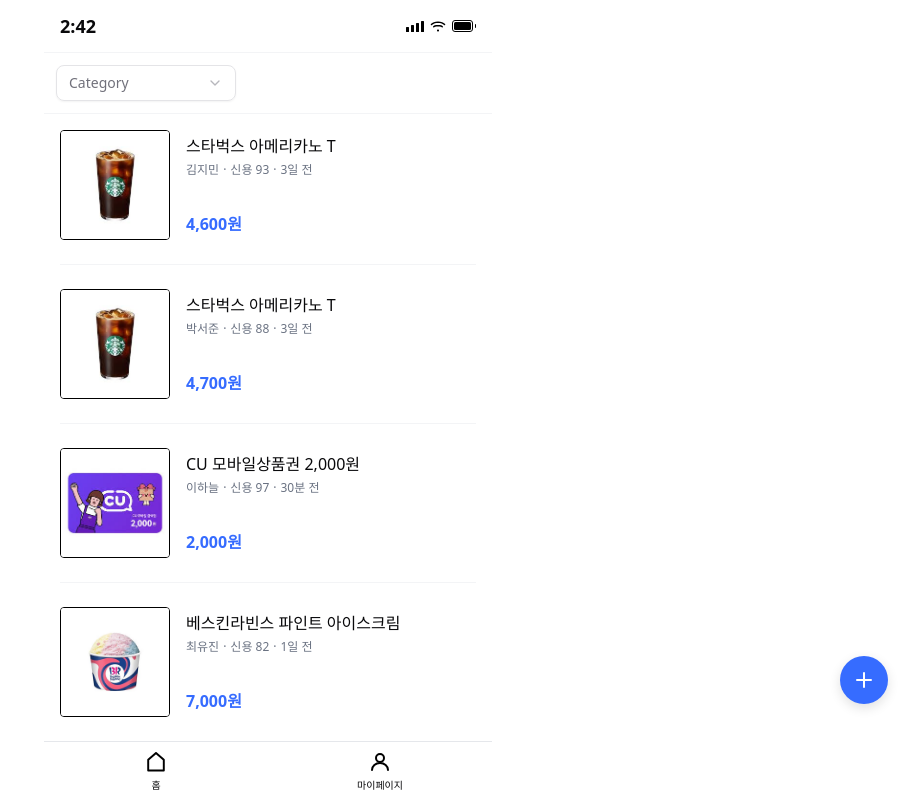
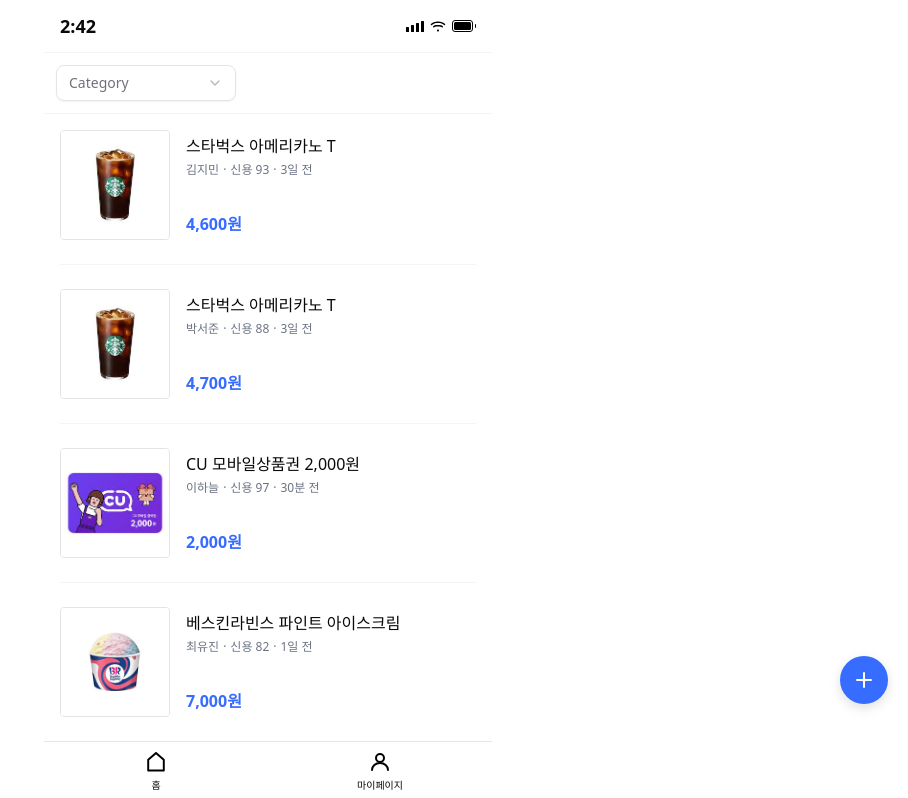
Before and after one commit to Gachon-BlockChain/front, a Next.js app: page / in a window 1280 px wide. Shown: the top 798 px of the page, without its empty margins (372-1280 px from the left). Built offline with nearby package versions, Linux system fonts and the light colour scheme.

Commit message:
🚑 Fix: ProductCard 컴포넌트에서 border 스타일 제거

```diff
--- a/src/app/(home)/components/ProductCard.tsx
+++ b/src/app/(home)/components/ProductCard.tsx
@@ -20,7 +20,7 @@
 export default function ProductCard({ product }: ProductCardProps) {
   return (
     <Link href={`/product/${product.id}`} className="flex gap-4">
-      <div className="flex-shrink-0 relative w-[110px] h-[110px] border border-black rounded overflow-hidden">
+      <div className="flex-shrink-0 relative w-[110px] h-[110px] border rounded overflow-hidden">
         <Image
           src={product.image[0]}
           alt={product.title}
```
